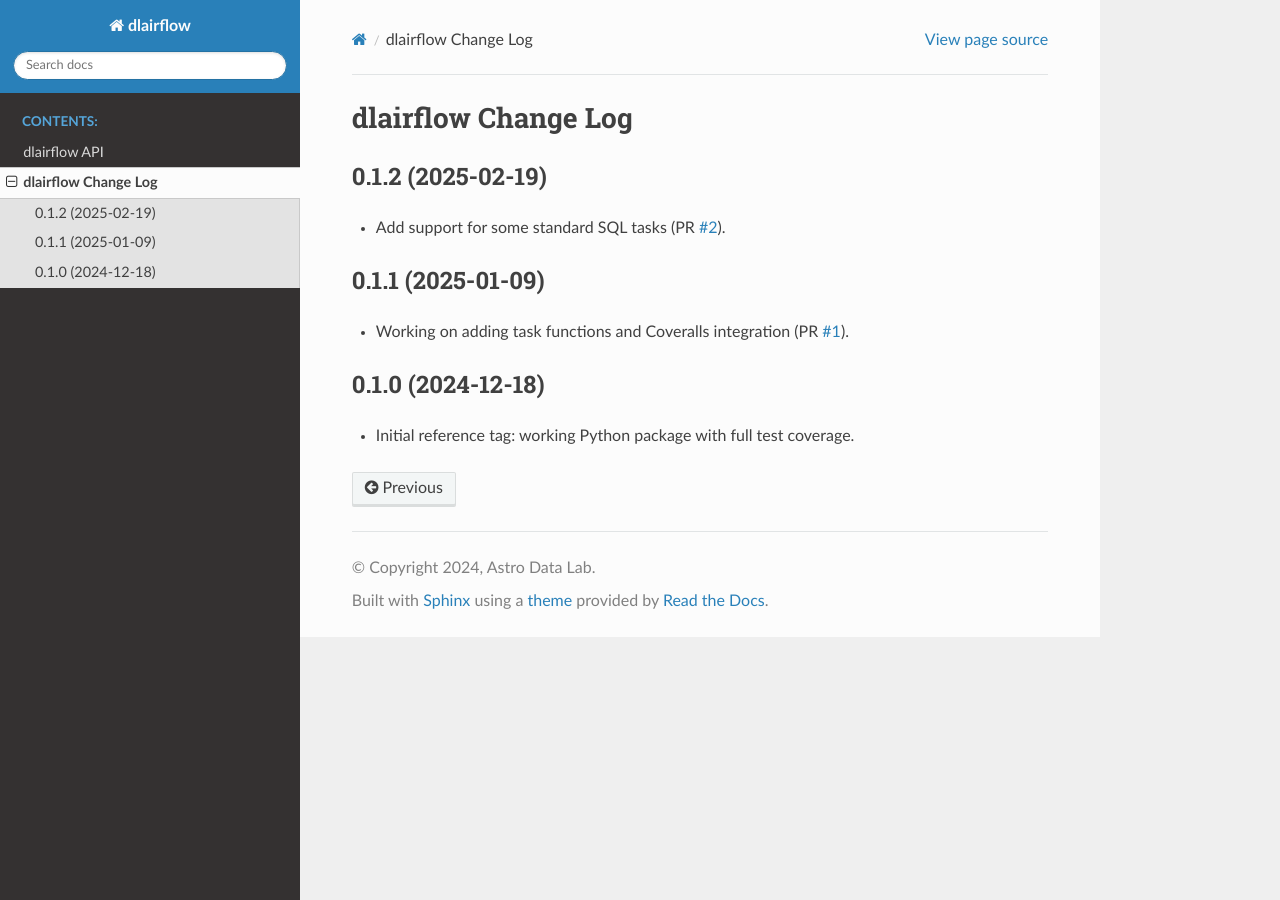
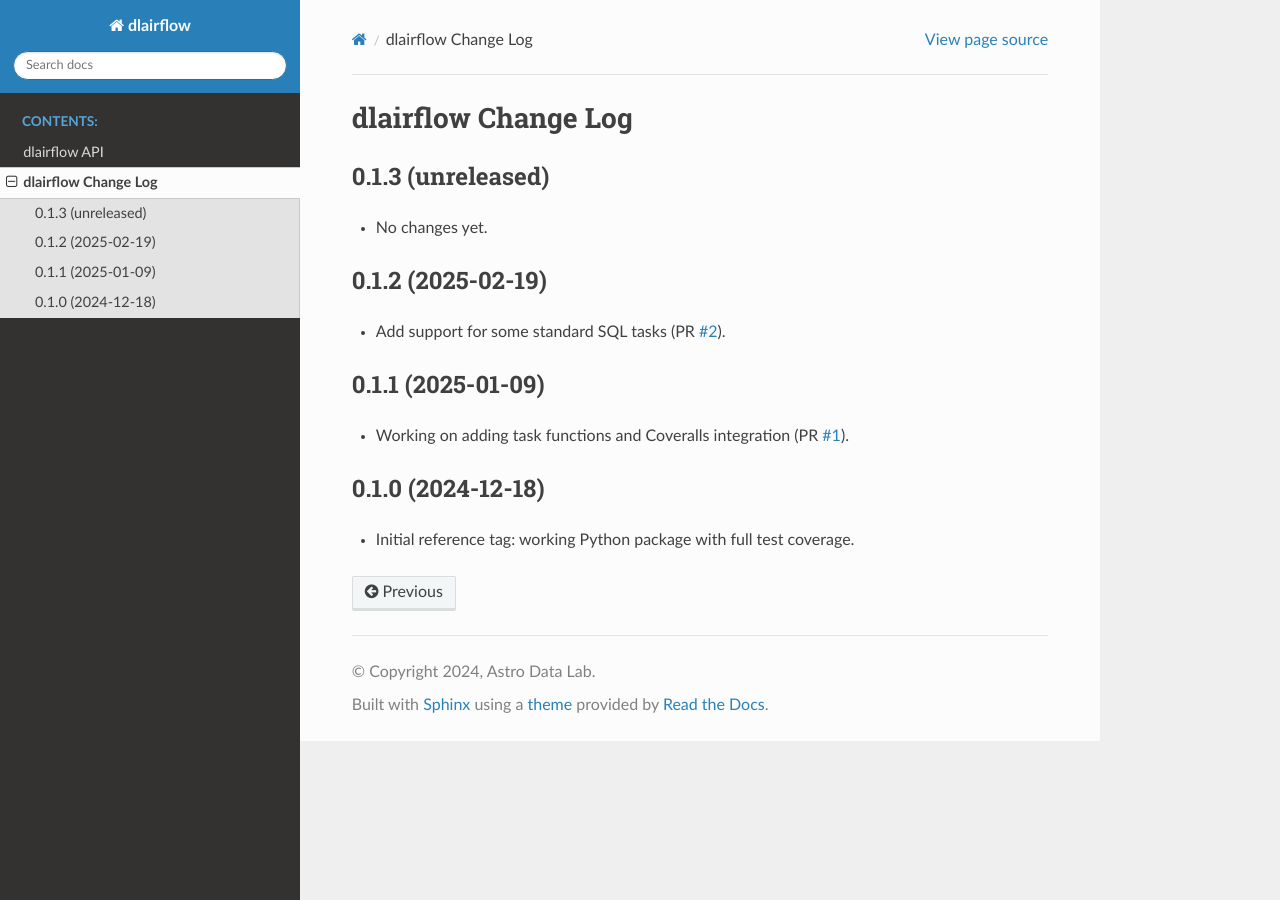
Before and after one commit to astro-datalab/dlairflow, a Sphinx documentation site: the page built from docs/changes.rst, in a window 1280 px wide. Built offline with Sphinx 7.4.7 and the Read the Docs theme 3.1.0, drawn with Linux system fonts in a browser that asks for light colours.

Commit message:
bump version after tag

```diff
--- a/dlairflow/__init__.py
+++ b/dlairflow/__init__.py
@@ -7,4 +7,4 @@ dlairflow
 Reusable code components for building Apache Airflow DAGs.
 """
 
-__version__ = '0.1.2'
+__version__ = '0.1.3.dev49'
--- a/docs/changes.rst
+++ b/docs/changes.rst
@@ -1,6 +1,11 @@
 ====================
 dlairflow Change Log
 ====================
+
+0.1.3 (unreleased)
+------------------
+
+* No changes yet.
 
 0.1.2 (2025-02-19)
 ------------------
```
